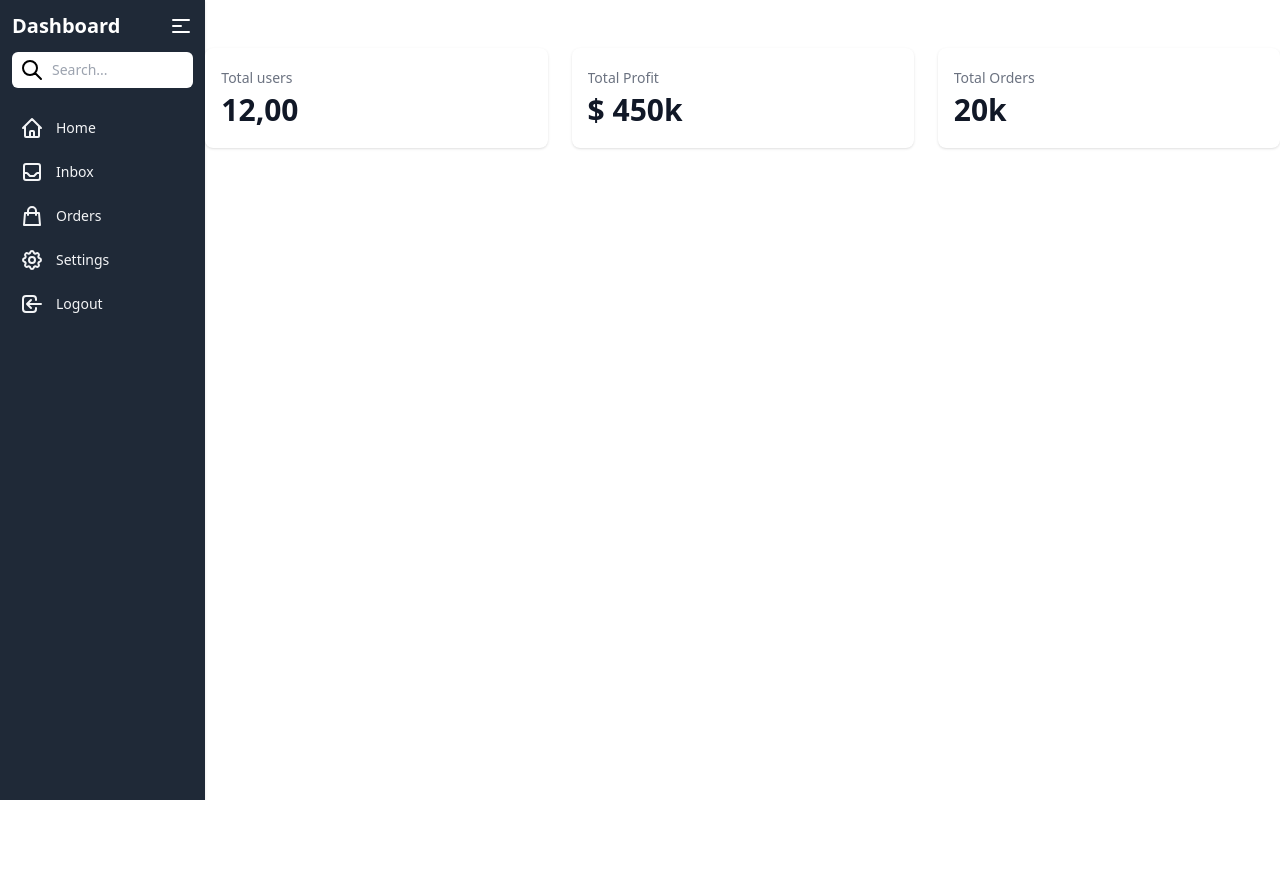
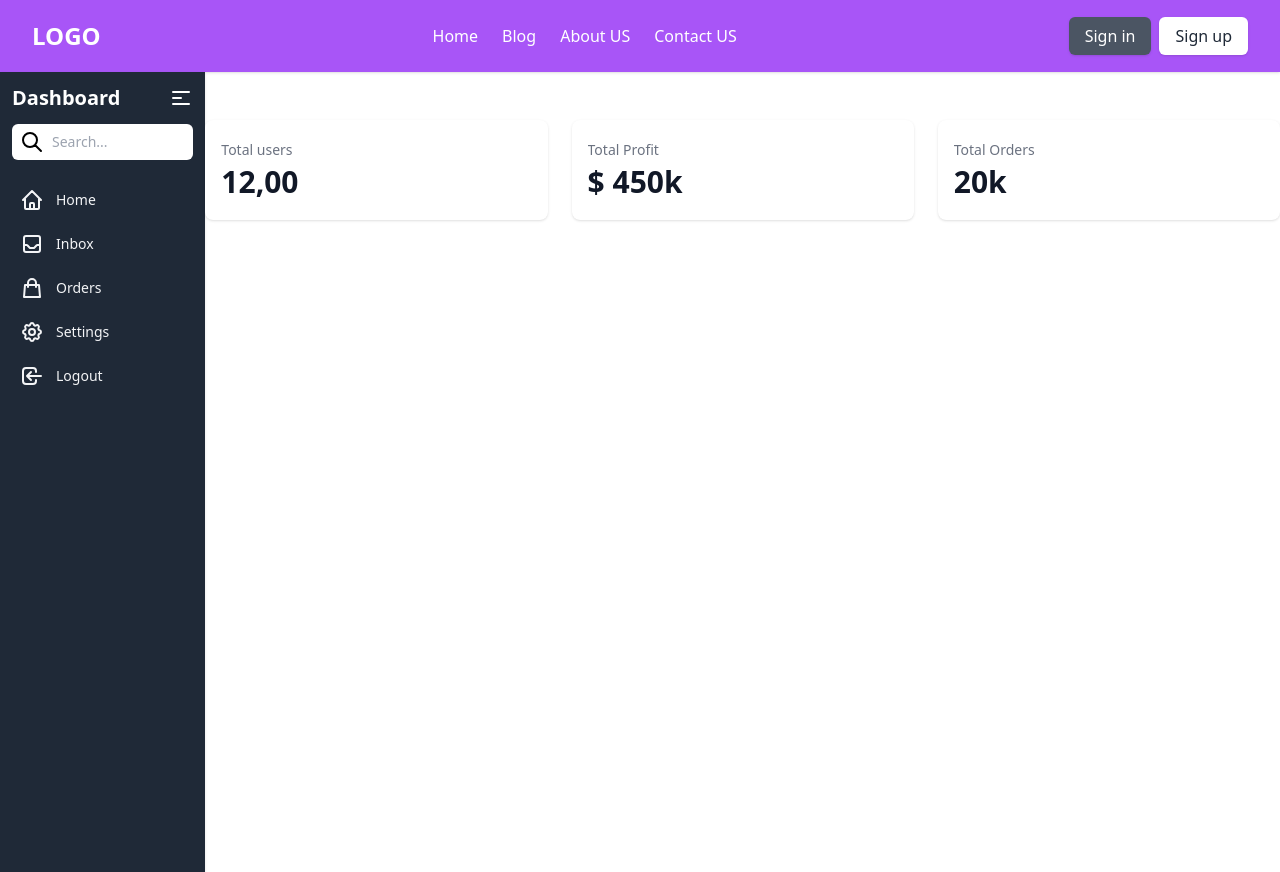
Before and after one commit to andrii0128/React-Tailwind, a React (Create React App) app: page / in a window 1280 px wide. Before the commit the page ends 800 px from the top, so only its background shows below. Built offline with nearby package versions, Linux system fonts and the light colour scheme.

Commit message:
2 Navbars added

```diff
--- /dev/null
+++ b/src/components/navbar/Navbar1.jsx
@@ -0,0 +1,77 @@
+import { useState } from "react";
+
+export default function Navbar1() {
+    const [navbar, setNavbar] = useState(false);
+
+    return (
+        <nav className="w-full bg-white shadow">
+            <div className="justify-between px-4 mx-auto lg:max-w-7xl md:items-center md:flex md:px-8">
+                <div>
+                    <div className="flex items-center justify-between py-3 md:py-5 md:block">
+                        <a href="javascript:void(0)">
+                            <h2 className="text-2xl font-bold">LOGO</h2>
+                        </a>
+                        <div className="md:hidden">
+                            <button
+                                className="p-2 text-gray-700 rounded-md outline-none focus:border-gray-400 focus:border"
+                                onClick={() => setNavbar(!navbar)}
+                            >
+                                {navbar ? (
+                                    <svg
+                                        xmlns="http://www.w3.org/2000/svg"
+                                        className="w-6 h-6"
+                                        viewBox="0 0 20 20"
+                                        fill="currentColor"
+                                    >
+                                        <path
+                                            fillRule="evenodd"
+                                            d="M4.293 4.293a1 1 0 011.414 0L10 8.586l4.293-4.293a1 1 0 111.414 1.414L11.414 10l4.293 4.293a1 1 0 01-1.414 1.414L10 11.414l-4.293 4.293a1 1 0 01-1.414-1.414L8.586 10 4.293 5.707a1 1 0 010-1.414z"
+                                            clipRule="evenodd"
+                                        />
+                                    </svg>
+                                ) : (
+                                    <svg
+                                        xmlns="http://www.w3.org/2000/svg"
+                                        className="w-6 h-6"
+                                        fill="none"
+                                        viewBox="0 0 24 24"
+                                        stroke="currentColor"
+                                        strokeWidth={2}
+                                    >
+                                        <path
+                                            strokeLinecap="round"
+                                            strokeLinejoin="round"
+                                            d="M4 6h16M4 12h16M4 18h16"
+                                        />
+                                    </svg>
+                                )}
+                            </button>
+                        </div>
+                    </div>
+                </div>
+                <div>
+                    <div
+                        className={`flex-1 justify-self-center pb-3 mt-8 md:block md:pb-0 md:mt-0 ${
+                            navbar ? "block" : "hidden"
+                        }`}
+                    >
+                        <ul className="items-center justify-center space-y-8 md:flex md:space-x-6 md:space-y-0">
+                            <li className="text-gray-600 hover:text-blue-600">
+                                <a href="javascript:void(0)">Home</a>
+                            </li>
+                            <li className="text-gray-600 hover:text-blue-600">
+                                <a href="javascript:void(0)">Blog</a>
+                            </li>
+                            <li className="text-gray-600 hover:text-blue-600">
+                                <a href="javascript:void(0)">About US</a>
+                            </li>
+                            <li className="text-gray-600 hover:text-blue-600">
+                                <a href="javascript:void(0)">Contact US</a>
+                            </li>
+                        </ul>
+                    </div>
+                </div>
+            </div>
+        </nav>
+    );
+}
--- /dev/null
+++ b/src/components/navbar/Navbar2.jsx
@@ -0,0 +1,106 @@
+import { useState } from "react";
+
+export default function Navbar2() {
+    const [navbar, setNavbar] = useState(false);
+
+    return (
+        <nav className="w-full bg-purple-500 shadow">
+            <div className="justify-between px-4 mx-auto lg:max-w-7xl md:items-center md:flex md:px-8">
+                <div>
+                    <div className="flex items-center justify-between py-3 md:py-5 md:block">
+                        <a href="javascript:void(0)">
+                            <h2 className="text-2xl font-bold text-white">LOGO</h2>
+                        </a>
+                        <div className="md:hidden">
+                            <button
+                                className="p-2 text-gray-700 rounded-md outline-none focus:border-gray-400 focus:border"
+                                onClick={() => setNavbar(!navbar)}
+                            >
+                                {navbar ? (
+                                    <svg
+                                        xmlns="http://www.w3.org/2000/svg"
+                                        className="w-6 h-6 text-white"
+                                        viewBox="0 0 20 20"
+                                        fill="currentColor"
+                                    >
+                                        <path
+                                            fillRule="evenodd"
+                                            d="M4.293 4.293a1 1 0 011.414 0L10 8.586l4.293-4.293a1 1 0 111.414 1.414L11.414 10l4.293 4.293a1 1 0 01-1.414 1.414L10 11.414l-4.293 4.293a1 1 0 01-1.414-1.414L8.586 10 4.293 5.707a1 1 0 010-1.414z"
+                                            clipRule="evenodd"
+                                        />
+                                    </svg>
+                                ) : (
+                                    <svg
+                                        xmlns="http://www.w3.org/2000/svg"
+                                        className="w-6 h-6 text-white"
+                                        fill="none"
+                                        viewBox="0 0 24 24"
+                                        stroke="currentColor"
+                                        strokeWidth={2}
+                                    >
+                                        <path
+                                            strokeLinecap="round"
+                                            strokeLinejoin="round"
+                                            d="M4 6h16M4 12h16M4 18h16"
+                                        />
+                                    </svg>
+                                )}
+                            </button>
+                        </div>
+                    </div>
+                </div>
+                <div>
+                    <div
+                        className={`flex-1 justify-self-center pb-3 mt-8 md:block md:pb-0 md:mt-0 ${
+                            navbar ? "block" : "hidden"
+                        }`}
+                    >
+                        <ul className="items-center justify-center space-y-8 md:flex md:space-x-6 md:space-y-0">
+                            <li className="text-white hover:text-indigo-200">
+                                <a href="javascript:void(0)">Home</a>
+                            </li>
+                            <li className="text-white hover:text-indigo-200">
+                                <a href="javascript:void(0)">Blog</a>
+                            </li>
+                            <li className="text-white hover:text-indigo-200">
+                                <a href="javascript:void(0)">About US</a>
+                            </li>
+                            <li className="text-white hover:text-indigo-200">
+                                <a href="javascript:void(0)">Contact US</a>
+                            </li>
+                        </ul>
+
+                        <div className="mt-3 space-y-2 lg:hidden md:inline-block">
+                    <a
+                        href="javascript:void(0)"
+                        className="inline-block w-full px-4 py-2 text-center text-white bg-gray-600 rounded-md shadow hover:bg-gray-800"
+                    >
+                        Sign in
+                    </a>
+                    <a
+                        href="javascript:void(0)"
+                        className="inline-block w-full px-4 py-2 text-center text-gray-800 bg-white rounded-md shadow hover:bg-gray-100"
+                    >
+                        Sign up
+                    </a>
+                </div>
+                    </div>
+                </div>
+                <div className="hidden space-x-2 md:inline-block">
+                    <a
+                        href="javascript:void(0)"
+                        className="px-4 py-2 text-white bg-gray-600 rounded-md shadow hover:bg-gray-800"
+                    >
+                        Sign in
+                    </a>
+                    <a
+                        href="javascript:void(0)"
+                        className="px-4 py-2 text-gray-800 bg-white rounded-md shadow hover:bg-gray-100"
+                    >
+                        Sign up
+                    </a>
+                </div>
+            </div>
+        </nav>
+    );
+}
--- a/src/index.js
+++ b/src/index.js
@@ -24,11 +24,15 @@
 import Sidebar3 from './components/sidebar/Sidebar3';
 import Sidebar4 from './components/sidebar/Sidebar4';
 
+import Navbar1 from './components/navbar/Navbar1';
+import Navbar2 from './components/navbar/Navbar2';
+
 import reportWebVitals from './reportWebVitals';
 
 const root = ReactDOM.createRoot(document.getElementById('root'));
 root.render(
   <React.StrictMode>
+    <Navbar2 />
     <Sidebar4 />
   </React.StrictMode>
 );
```
